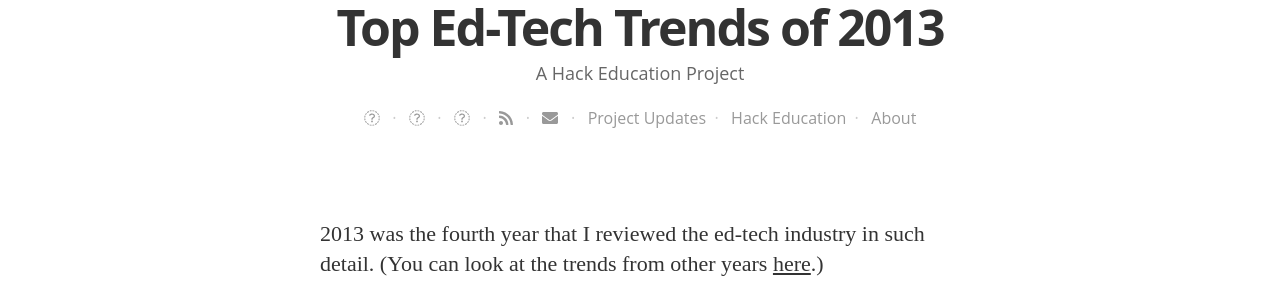
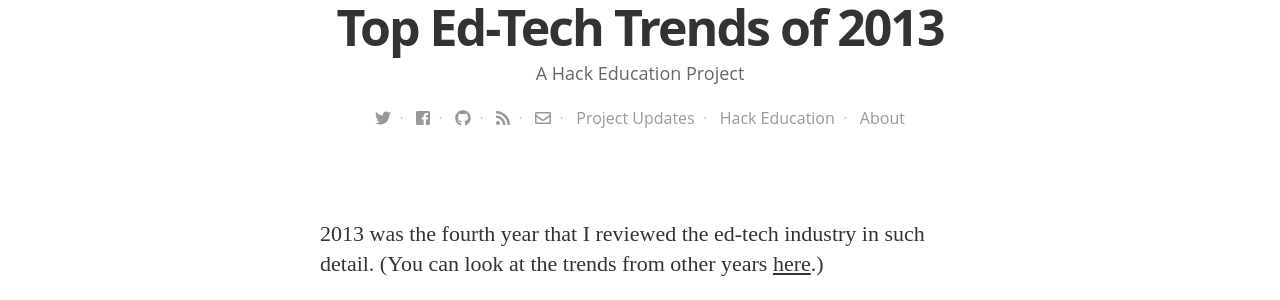
Before and after one commit to HackEducation/2013trends, a Jekyll site: the page built from index.html, in a window 1280 px wide. Shown: the part 532-832 px from the top of the page. Built offline with Jekyll 4.4.1, drawn with Linux system fonts in a browser that asks for light colours; nearby versions of some CDN libraries; some web fonts are replaced.

Commit message:
update nav

```diff
--- a/_config.yml
+++ b/_config.yml
@@ -47,27 +47,11 @@
   - icon:   github
     url:    https://github.com/hackeducation/2013trends
     desc:   Fork me on github
-    share_url:
-    share_title:
-    share_link:
-
- # - icon:  google-plus
- #   url:
- #   desc:
- #   share_url:
- #   share_title:
- #   share_link:
 
   - icon: rss
     url:  http://2013trends.hackeducation.com/feed.xml
     desc: Subscribe
-    share_url:
-    share_title:
-    share_link:
 
   - icon: envelope
     url:  mailto:mail@audreywatters.com
     desc: Email
-    share_url:
-    share_title:
-    share_link:
--- a/_layouts/default.html
+++ b/_layouts/default.html
@@ -27,19 +27,15 @@
 		    <h1 class="blog-title">{{ site.title }}</h1>
 		    <h2 class="blog-description">{{ site.description }}</h2>
 		    <div class="custom-links">
-		      {% for social in site.social %}
-		        {% if social.url %}
-		            <a class="icon-{{ social.icon }}" href="{{ social.url }}">
-		              <i class="fa fa-{{ social.icon }}"></i>
-		            </a>
-		            &nbsp;&nbsp;·&nbsp;&nbsp;
-		        {% endif %}
-		      {% endfor %}
 
-		      <!--edit your nav here-->
-		      <a href="/blog/">Project Updates</a>&nbsp;&nbsp;·&nbsp;&nbsp;
-		      <a href="http://hackeducation.com">Hack Education</a>&nbsp;&nbsp;·&nbsp;&nbsp;
-		      <a href="http://audreywatters.com">About</a>
+		    	<a class="icon-twitter" href="http://twitter.com/hackeducation"><i class="fab fa-twitter"></i></a>&nbsp;&nbsp;·&nbsp;&nbsp;
+		    	<a class="icon-facebook" href="https://facebook.com/history.future.education"><i class="fab fa-facebook-square"></i></a>&nbsp;&nbsp;·&nbsp;&nbsp;
+		    	<a class="icon-github" href="https://github.com/hackeducation/2013trends"><i class="fab fa-github"></i></a>&nbsp;&nbsp;·&nbsp;&nbsp;
+ 		    	<a class="icon-rss" href="http://2013trends.hackeducation.com/feed.xml"><i class="fas fa-rss"></i></a>&nbsp;&nbsp;·&nbsp;&nbsp;
+		      	<a class="icon-email" href="mailto:mail@audreywatters.com"><i class="far fa-envelope"></i></a>&nbsp;&nbsp;·&nbsp;&nbsp;
+		      	<a href="/blog/">Project Updates</a>&nbsp;&nbsp;·&nbsp;&nbsp;
+		      	<a href="http://hackeducation.com">Hack Education</a>&nbsp;&nbsp;·&nbsp;&nbsp;
+		      	<a href="http://audreywatters.com">About</a>
 		      <!--edit your nav here-->
 
 		    </div>
--- a/_layouts/post.html
+++ b/_layouts/post.html
@@ -56,7 +56,7 @@
               {% if social.share_url != null %}
                 <a class="icon-{{ social.icon }}" href="{{ social.share_url }}{{ social.share_title }}{{page.title | cgi_escape}}{{ social.share_link }}{{post.sourceurl}}"
                   onclick="window.open(this.href, '{{ social.icon }}-share', 'width=550,height=255');return false;">
-                <i class="fa fa-{{ social.icon }}"></i><span class="hidden">{{ social.icon }}</span>
+                <i class="fab fa-{{ social.icon }}"></i><span class="hidden">{{ social.icon }}</span>
                 </a>
               {% endif %}
             {% endfor %}
```
